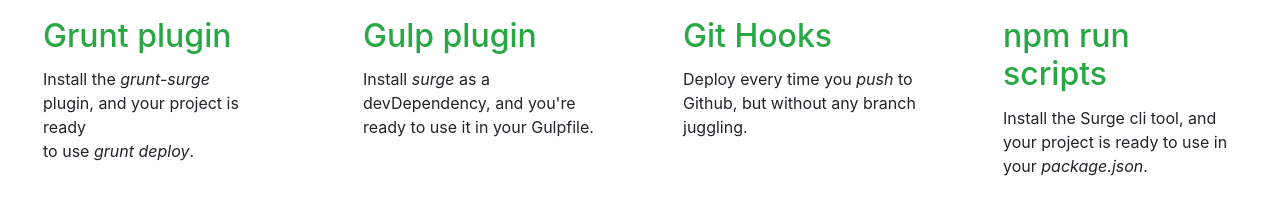
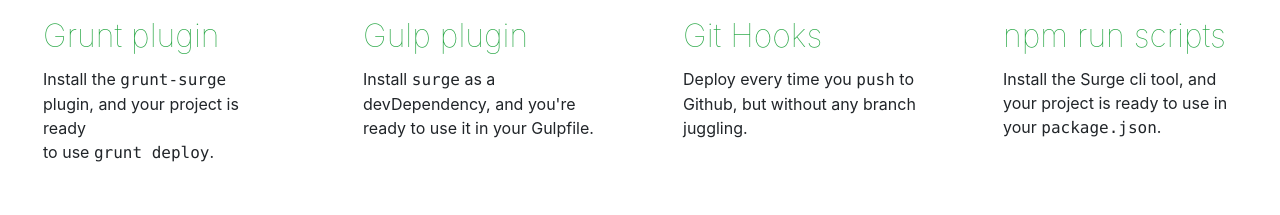
Before and after one commit to RenV123/css-integration, a plain HTML site: page Interface1/index.html in a window 1280 px wide. Shown: the part 219-434 px from the top of the page. Drawn offline with nearby package versions, Linux system fonts and the light colour scheme.

Commit message:
Updated readme file, moved ex1 to seperate folder.

```diff
--- /dev/null
+++ b/Interface1/css/custom-css-style.css
@@ -0,0 +1,11 @@
+code {
+  font-family: 'fira-mono', 'PT Sans Mono', 'Monaco', 'Iconsolas',
+    'Droid Sans Mono', monospace;
+  font-size: inherit;
+  color: inherit;
+  font-weight: 550;
+}
+
+.card-title {
+  font-weight: 100;
+}
--- a/index.html
+++ b/Interface1/index.html
@@ -9,6 +9,7 @@
     <!-- Bootstrap CSS -->
     <link rel="stylesheet" href="https://cdn.jsdelivr.net/npm/bootstrap@4.5.3/dist/css/bootstrap.min.css"
         integrity="sha384-TX8t27EcRE3e/ihU7zmQxVncDAy5uIKz4rEkgIXeMed4M0jlfIDPvg6uqKI2xXr2" crossorigin="anonymous">
+    <link rel="stylesheet" href="./css/custom-css-style.css">
     <title>Interface 1</title>
 </head>
 
@@ -23,10 +24,10 @@
                     </div>
                     <div class="card-body">
                         <h2 class="card-title text-success">Grunt plugin</h2>
-                        <p class="card-text">Install the <em>grunt-surge</em><br> plugin, and your project is
+                        <p class="card-text">Install the <code>grunt-surge</code><br> plugin, and your project is
                             ready<br> to use
-                            <em>grunt
-                                deploy</em>.</p>
+                            <code>grunt
+                                deploy</code>.</p>
                     </div>
                 </div>
             </div>
@@ -38,7 +39,8 @@
                     </div>
                     <div class="card-body">
                         <h2 class="card-title text-success">Gulp plugin</h2>
-                        <p class="card-text">Install <em>surge</em> as a<br> devDependency, and you're<br> ready to use
+                        <p class="card-text">Install <code>surge</code> as a<br> devDependency, and you're<br> ready to
+                            use
                             it in
                             your
                             Gulpfile.</p>
@@ -53,7 +55,7 @@
                     </div>
                     <div class="card-body">
                         <h2 class="card-title text-success">Git Hooks</h2>
-                        <p class="card-text">Deploy every time you <em>push</em> to<br> Github, but without any
+                        <p class="card-text">Deploy every time you <code>push</code> to<br> Github, but without any
                             branch<br>
                             juggling.</p>
                     </div>
@@ -68,7 +70,7 @@
                     <div class="card-body">
                         <h2 class="card-title text-success">npm run scripts</h2>
                         <p class="card-text">Install the Surge cli tool, and<br> your project is ready to use in<br>
-                            your <em>package.json</em>.</p>
+                            your <code>package.json</code>.</p>
                     </div>
                 </div>
             </div>
```
Also changed, not shown: Interface1/images/grunt-logo.svg (renamed from images/grunt-logo.svg), Interface1/images/gulp-logo.svg (renamed from images/gulp-logo.svg), Interface1/images/npm-logo.svg (renamed from images/npm-logo.svg), 3 other files.
